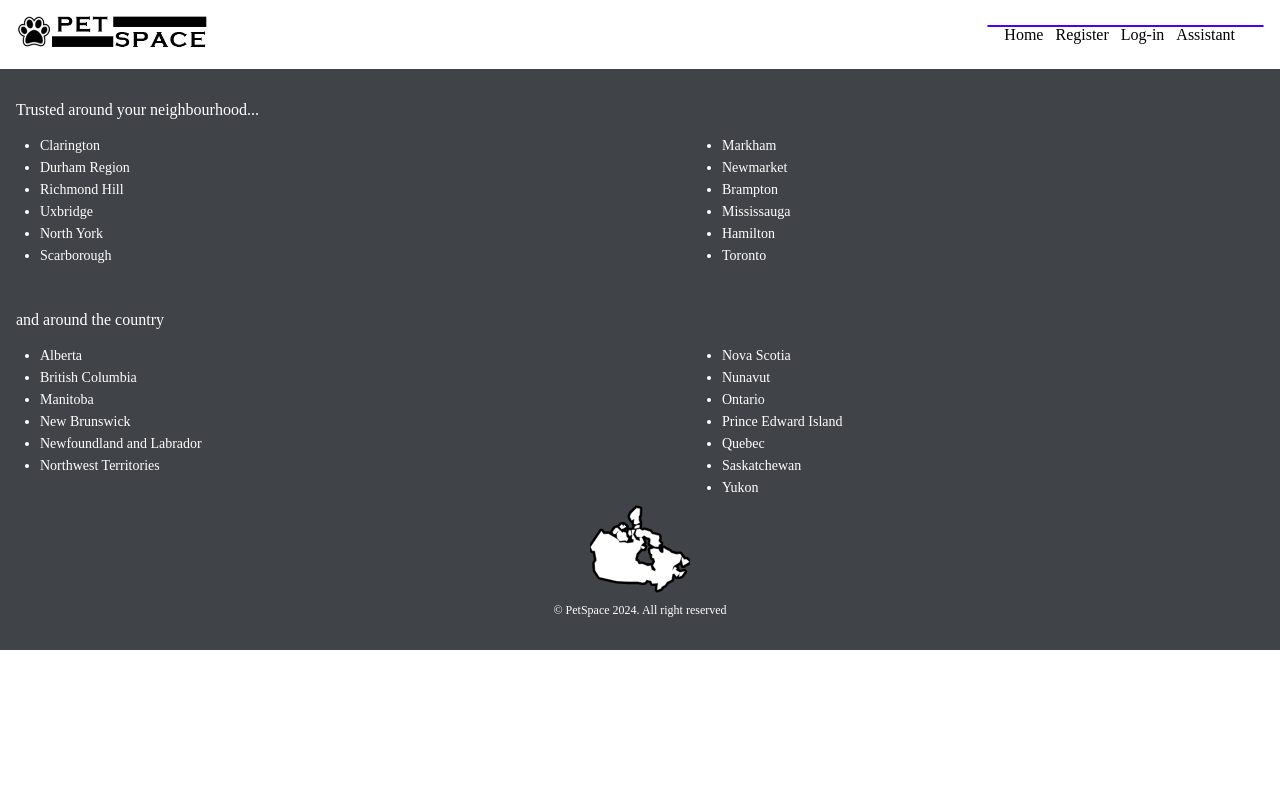
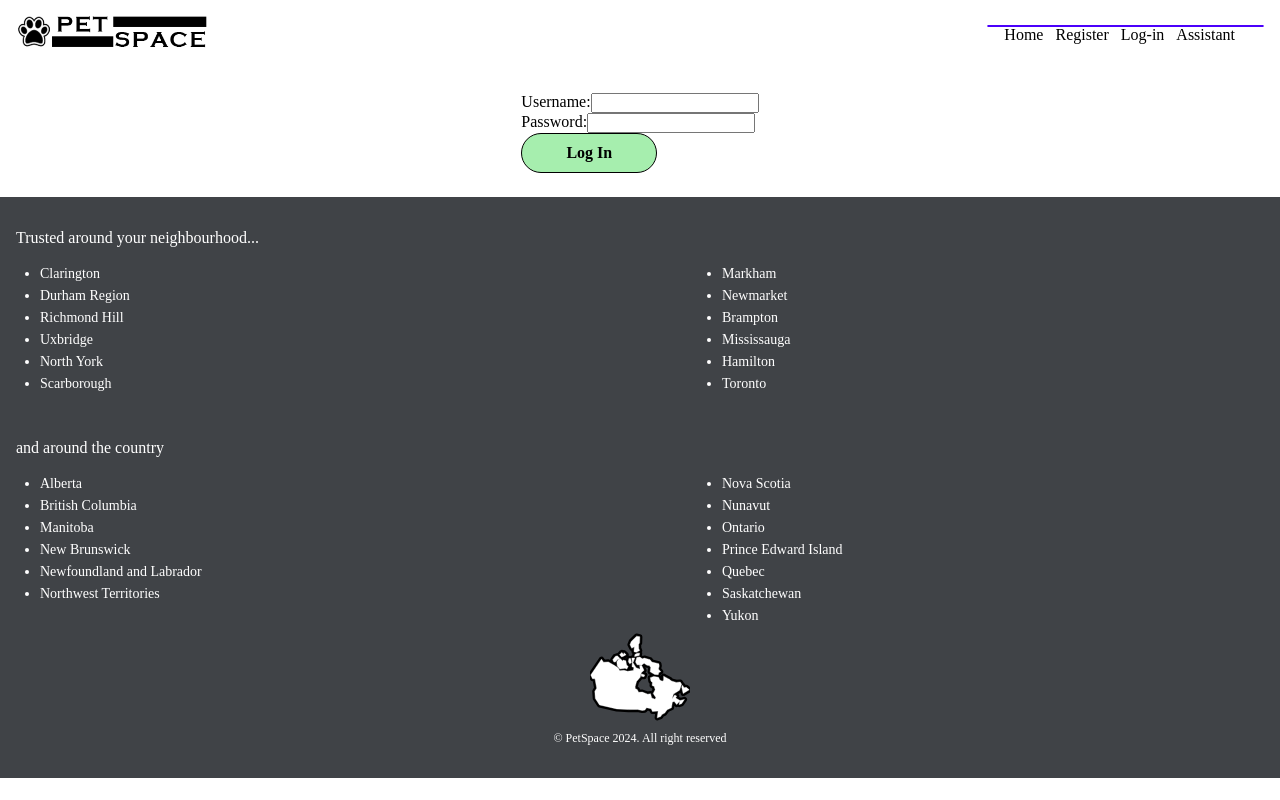
Before and after one commit to DBeaulne/petspace-client, a React (Create React App) app: page /login in a window 1280 px wide. Built offline with nearby package versions, Linux system fonts and the light colour scheme.

Commit message:
rough draft of log-in page

```diff
--- a/src/App.js
+++ b/src/App.js
@@ -4,6 +4,7 @@ import { BrowserRouter, Routes, Route, Navigate } from "react-router-dom";
 // Pages
 import HomePage from "./pages/HomePage/HomePage.jsx";
 import AssistantPage from "./pages/AssistantPage/AssistantPage.jsx";
+import LogInPage from "./pages/LogInPage/LogInPage.jsx";
 
 // Components
 import Header from "./components/Header/Header.jsx";
@@ -27,6 +28,10 @@ function App() {
            path="/assistant"
            element={<AssistantPage />}
           />
+          <Route
+           path="/login"
+           element={<LogInPage />}
+          />
 				</Routes>
 			</main>
 			<Footer />
--- a/src/components/ChatBubble/ChatBubble.jsx
+++ b/src/components/ChatBubble/ChatBubble.jsx
@@ -1,5 +1,4 @@
 /* Chat Bubble component */
-import ChatResponse from "../ChatResponse/ChatResponse";
 import "./ChatBubble.scss";
 
 const ChatBubble = ({ name, text, input, color }) => {
--- a/src/components/Input/Input.jsx
+++ b/src/components/Input/Input.jsx
@@ -1 +1,39 @@
 /* Input component */
+import "./Input.scss";
+import { useState } from "react";
+
+const Input = ({ classname, placeholder, name, type, value, onChange }) => {
+	const [focus, setFocus] = useState("");
+	const [error, setError] = useState("");
+
+	const onInvalid = () => {
+		setError("input--error");
+		setFocus("");
+	};
+
+	const onFocus = () => {
+		setFocus("input--active");
+	};
+
+	const onBlur = () => {
+		setFocus("");
+		setError("");
+	};
+
+	return (
+		<input
+			onInvalid={onInvalid}
+			onFocus={onFocus}
+			onBlur={onBlur}
+			required
+			value={value}
+			className={`input ${classname} ${focus} ${error}`}
+			placeholder={placeholder}
+			type={type}
+			name={name}
+			onChange={onChange}
+		/>
+	);
+};
+
+export default Input;
--- a/src/components/Input/Input.scss
+++ b/src/components/Input/Input.scss
@@ -1 +1,25 @@
 /* Input Styling */
+@use "../../styles/partials/colors" as clrs;
+
+.input {
+	width: 100%;
+	border-radius: 8px;
+	padding: 0.75rem;
+	border: 1px solid clrs.$PetSpace-Black;
+	background-color: clrs.$PetSpace-LightGrey-80;
+
+	&::placeholder {
+		color: clrs.$PetSpace-Med-Grey-text;
+	}
+	&--active {
+		border: none;
+		outline: 1px solid clrs.$PetSpace-Indigo;
+	}
+	&--error {
+		border: none;
+		outline: 1px solid clrs.$FormError;
+	}
+	&--input {
+		height: 2rem;
+	}
+}
--- /dev/null
+++ b/src/pages/LogInPage/LogInPage.jsx
@@ -0,0 +1,76 @@
+/* Log-in Page */
+import "./LogInPage.scss";
+import { useState } from "react";
+import axios from "axios";
+import Button from "../../components/Button/Button";
+import Input from "../../components/Input/Input";
+
+const baseUrl = "http://localhost:8085";
+const signupUrl = `${baseUrl}/signup`;
+const loginUrl = `${baseUrl}/login`;
+
+const LogInPage = () => {
+	const [isLoginError, setIsLoginError] = useState(false);
+	const [isLoggedIn, setIsLoggedIn] = useState(false);
+	const [errorMessage, setErrorMessage] = useState("");
+
+	const handleLogin = async (e) => {
+		e.preventDefault();
+
+		// Here send a POST request to loginUrl with username and password data
+		try {
+			const response = await axios.post(loginUrl, {
+				username: e.target.username.value,
+				password: e.target.password.value
+			});
+			console.log(response);
+			setIsLoggedIn(true);
+			setIsLoginError(false);
+			setErrorMessage("");
+			console.log(response);
+			sessionStorage.setItem("token", response.data.token);
+			// take home, store in a cookie
+		} catch (err) {
+			console.error("error: ", err);
+			setIsLoginError(true);
+			setErrorMessage(err.message);
+		}
+	};
+
+	return (
+		<section className="log-in-page">
+			{isLoginError && <label className="error">{errorMessage}</label>}
+			<form
+				className="log-in__form"
+				onSubmit={handleLogin}>
+				<div className="form-group">
+					Username:
+					<input
+						type="text"
+						name="username"
+					/>
+				</div>
+				<div className="form-group">
+					Password:
+					<input
+						type="password"
+						name="password"
+					/>
+				</div>
+				<div className="log-in-page__button-container">
+					<Button
+						color={"mint"}
+						shape={"round"}
+						borderColor={"black"}
+						text="log in"
+						size={"small"}
+						isLink={true}
+						margin="0"
+						to="/"
+					/>
+				</div>
+			</form>
+		</section>
+	);
+};
+export default LogInPage;
--- /dev/null
+++ b/src/pages/LogInPage/LogInPage.scss
@@ -0,0 +1,11 @@
+/* Log-in Page styling */
+@use "../../styles/partials/colors" as clrs;
+
+.log-in-page {
+	display: flex;
+	flex-direction: column;
+	align-items: center;
+	width: 100%;
+	height: auto;
+	padding: 1.5rem;
+}
--- a/src/styles/partials/_colors.scss
+++ b/src/styles/partials/_colors.scss
@@ -5,6 +5,7 @@ solid @ 100% opacity, unless stated otherwise */
 /* Primary Colors*/
 $PetSpace-Black: #000; // Primary text color
 $PetSpace-Blue: #4b00fb; // Hamburger nav, form-field & chat bubble outline
+$PetSpace-Indigo: #d100fb; // input active state
 $Silver: #afafaf; // Secondary text color. Text label color.
 $White: #fff; // Primary background color
 $PetSpace-Mint: #a6eeae; // Login CTA background color, user chat bubble background.
```
